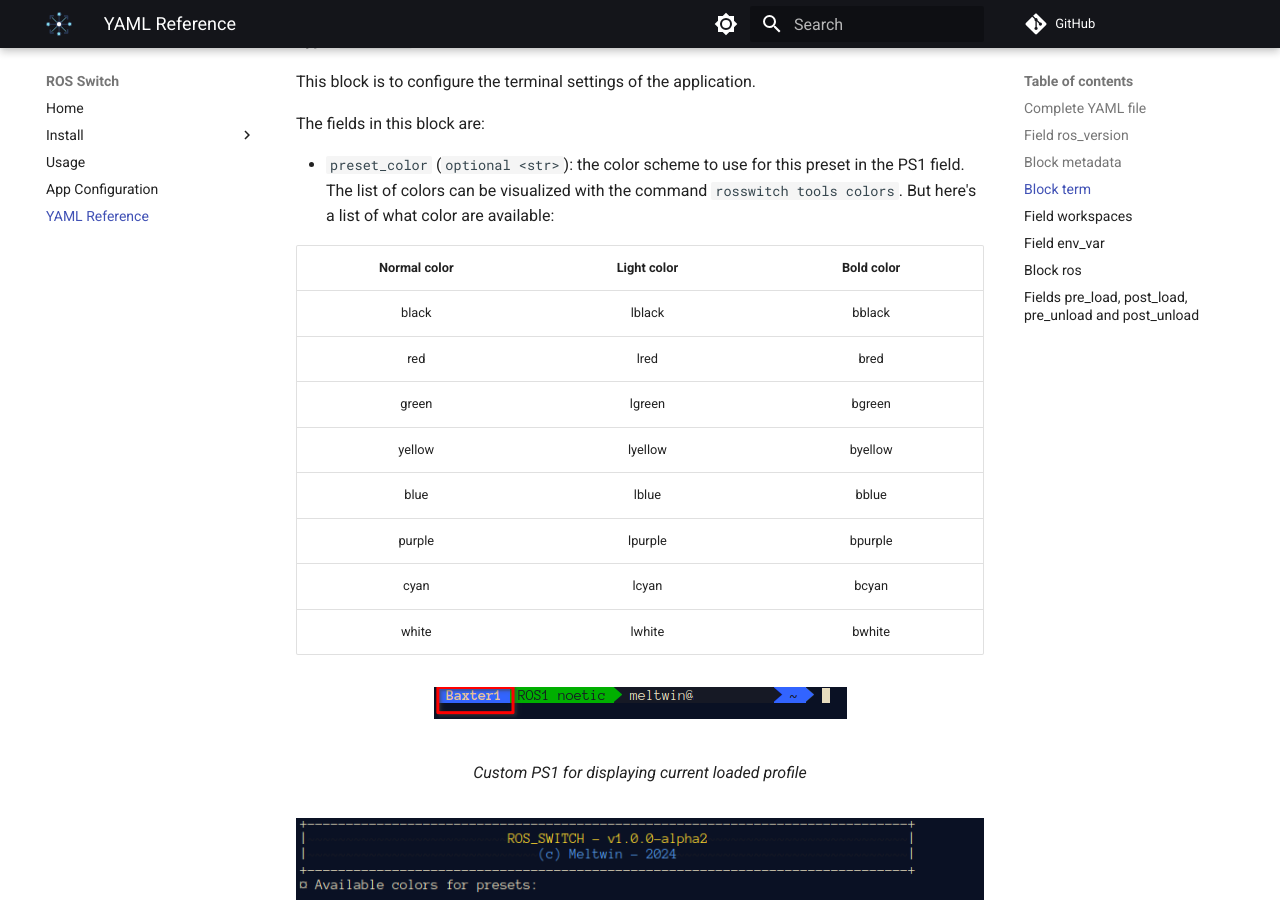
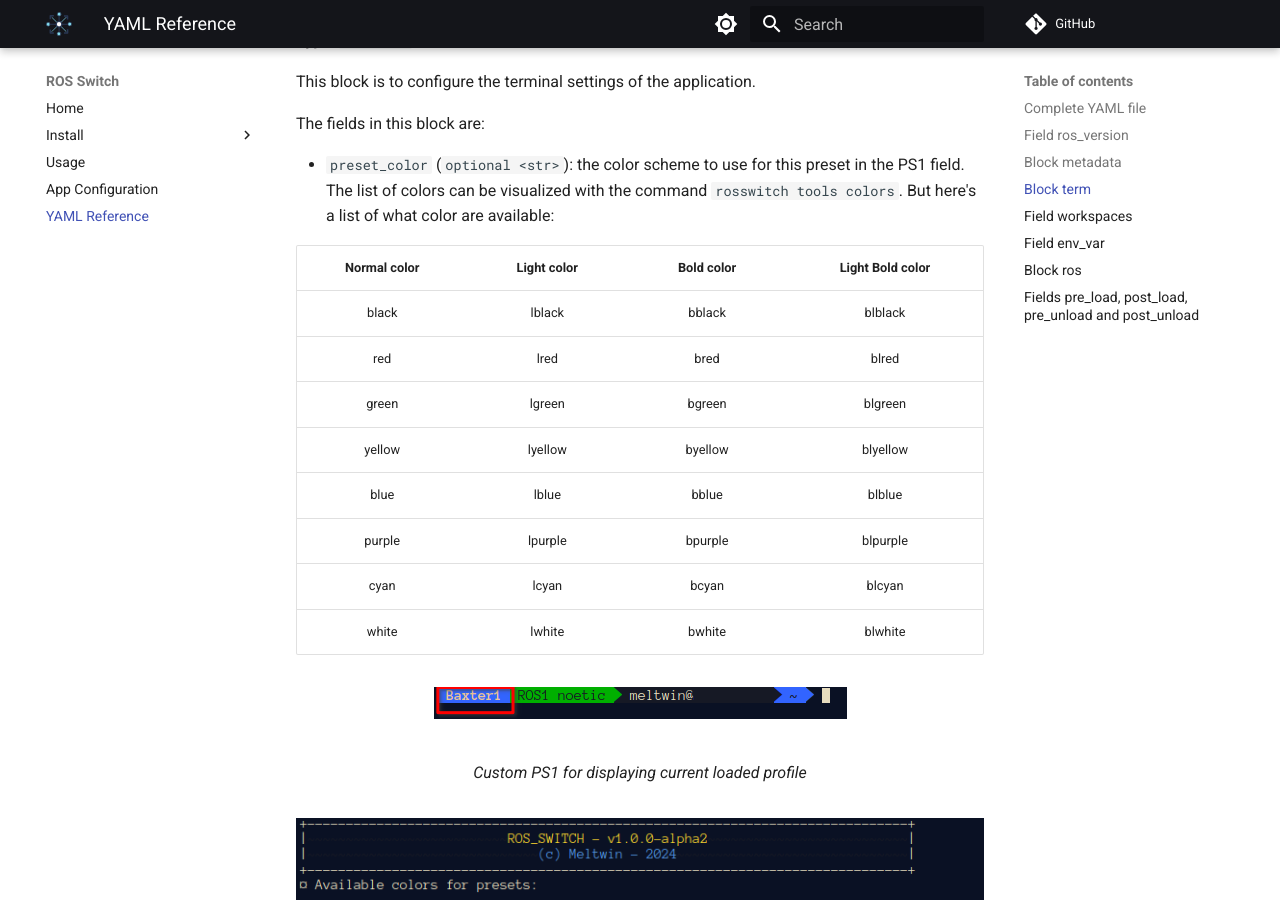
Before and after one commit to Baxterminator/ros_switch, an MkDocs documentation site: the page built from docs/yaml/index.md, in a window 1280 px wide and 900 px high, scrolled down 1632 px. Built offline with MkDocs 1.6.1 and Material for MkDocs 9.7.7, drawn with Linux system fonts in a browser that asks for light colours; comment, search, counter and statistics services are not loaded.

Commit message:
YAML ref: Forgot bold light colors in the list

```diff
--- a/docs/yaml/index.md
+++ b/docs/yaml/index.md
@@ -72,16 +72,16 @@ The fields in this block are:
 
 - `preset_color` (`optional <str>`): the color scheme to use for this preset in the PS1 field. The list of colors can be visualized with the command `rosswitch tools colors`. But here's a list of what color are available:
 
-| Normal color | Light color | Bold color |
-| :----------: | :---------: | :--------: |
-|    black     |   lblack    |   bblack   |
-|     red      |    lred     |    bred    |
-|    green     |   lgreen    |   bgreen   |
-|    yellow    |   lyellow   |  byellow   |
-|     blue     |    lblue    |   bblue    |
-|    purple    |   lpurple   |  bpurple   |
-|     cyan     |    lcyan    |   bcyan    |
-|    white     |   lwhite    |   bwhite   |
+| Normal color | Light color | Bold color | Light Bold color |
+| :----------: | :---------: | :--------: | :--------------: |
+|    black     |   lblack    |   bblack   |     blblack      |
+|     red      |    lred     |    bred    |      blred       |
+|    green     |   lgreen    |   bgreen   |     blgreen      |
+|    yellow    |   lyellow   |  byellow   |     blyellow     |
+|     blue     |    lblue    |   bblue    |      blblue      |
+|    purple    |   lpurple   |  bpurple   |     blpurple     |
+|     cyan     |    lcyan    |   bcyan    |      blcyan      |
+|    white     |   lwhite    |   bwhite   |     blwhite      |
 
 <figure markdown="span">
   <img src="./custom_ps1.png" alt="Custom PS1" style="width:100%"/>
```
